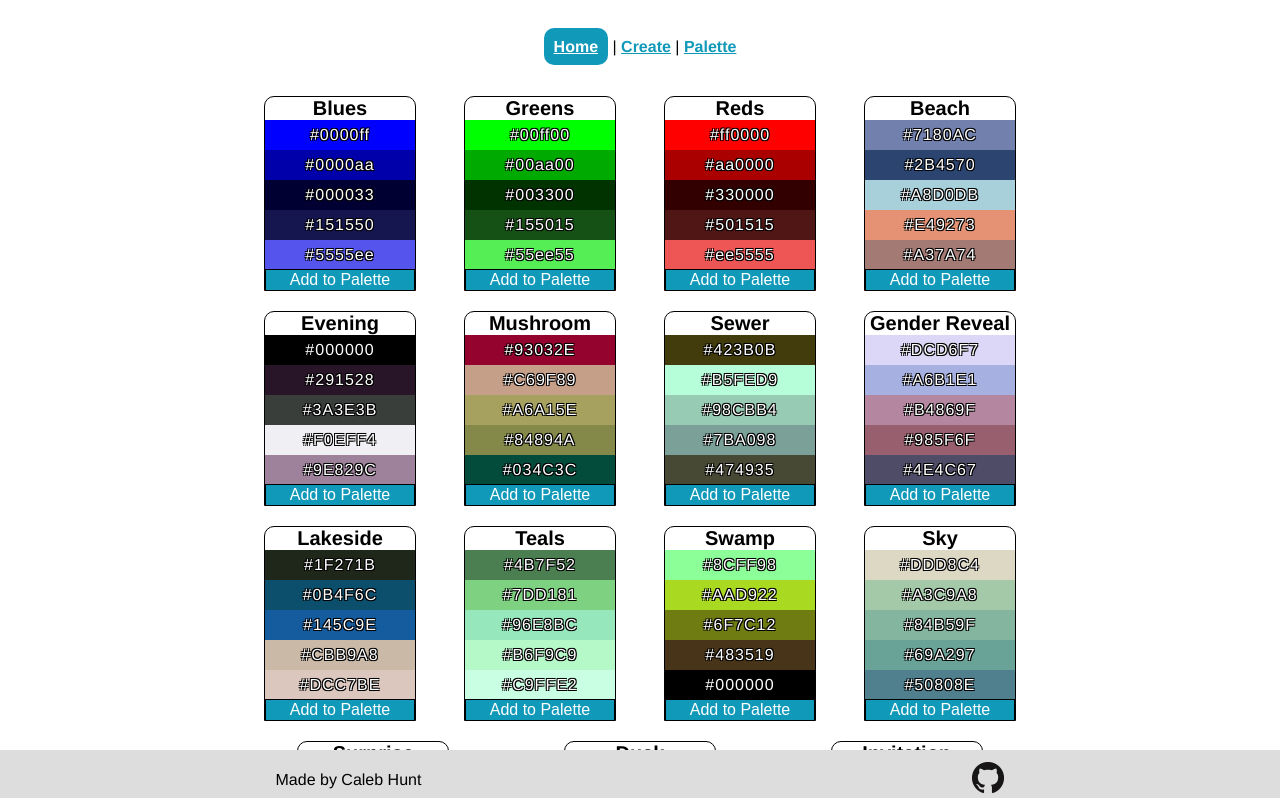
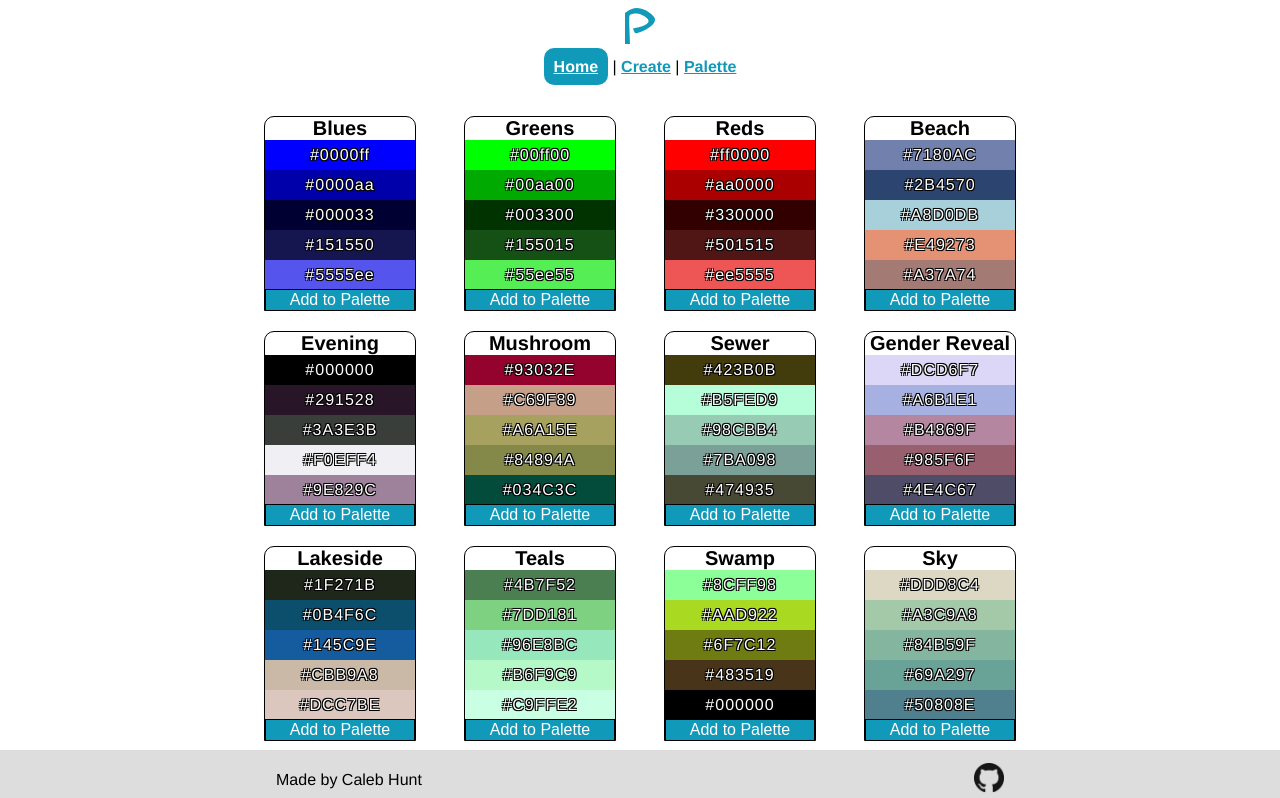
Before and after one commit to CalebJohnHunt/vue-creative, a Vue app: page / in a window 1280 px wide. Shown: the top 798 px of the page. Built offline with nearby package versions, Linux system fonts and the light colour scheme.

Commit message:
Changed title, added logo

```diff
--- a/public/index.html
+++ b/public/index.html
@@ -5,11 +5,11 @@
     <meta http-equiv="X-UA-Compatible" content="IE=edge">
     <meta name="viewport" content="width=device-width,initial-scale=1.0">
     <link rel="icon" href="<%= BASE_URL %>favicon.ico">
-    <title><%= htmlWebpackPlugin.options.title %></title>
+    <title>Palette</title>
   </head>
   <body>
     <noscript>
-      <strong>We're sorry but <%= htmlWebpackPlugin.options.title %> doesn't work properly without JavaScript enabled. Please enable it to continue.</strong>
+      <strong>We're sorry but Palette doesn't work properly without JavaScript enabled. Please enable it to continue.</strong>
     </noscript>
     <div id="app"></div>
     <!-- built files will be auto injected -->
--- a/src/App.vue
+++ b/src/App.vue
@@ -1,6 +1,6 @@
 <template>
   <div id="app">
-    <meta name="viewport" content="width=device-width, initial-scale=1">
+    <img src='/vue-creative-logo.svg' />
     <div id="nav">
       <router-link to="/">Home</router-link> |
       <router-link to="/create">Create</router-link> |
@@ -31,8 +31,13 @@ export default {
   /* color: #2c3e50; */
 }
 
+img {
+  max-width: 30px;
+}
+
 #nav {
   padding: 30px;
+  padding-top: 10px;
 }
 
 #nav a {
```
Also changed, not shown: public/vue-creative-logo.svg (added).
